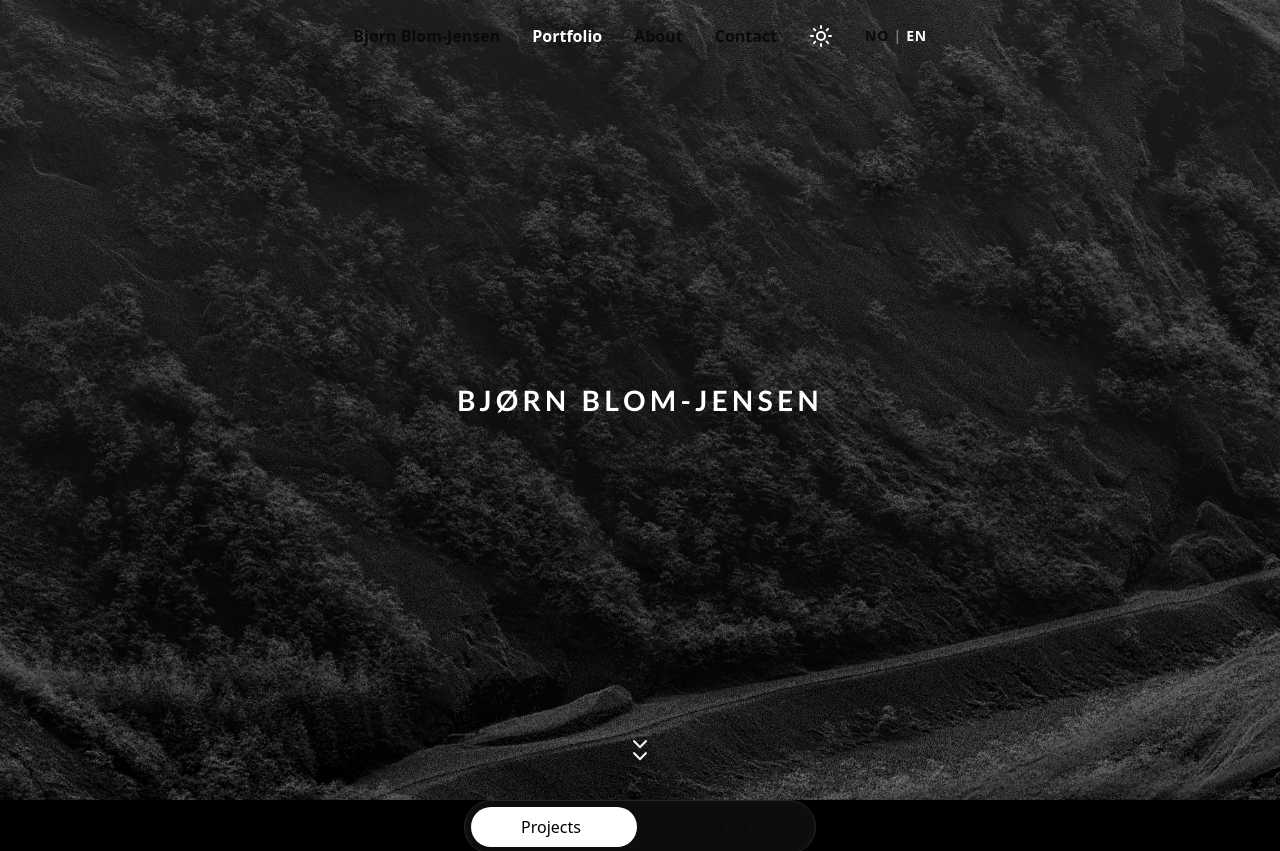
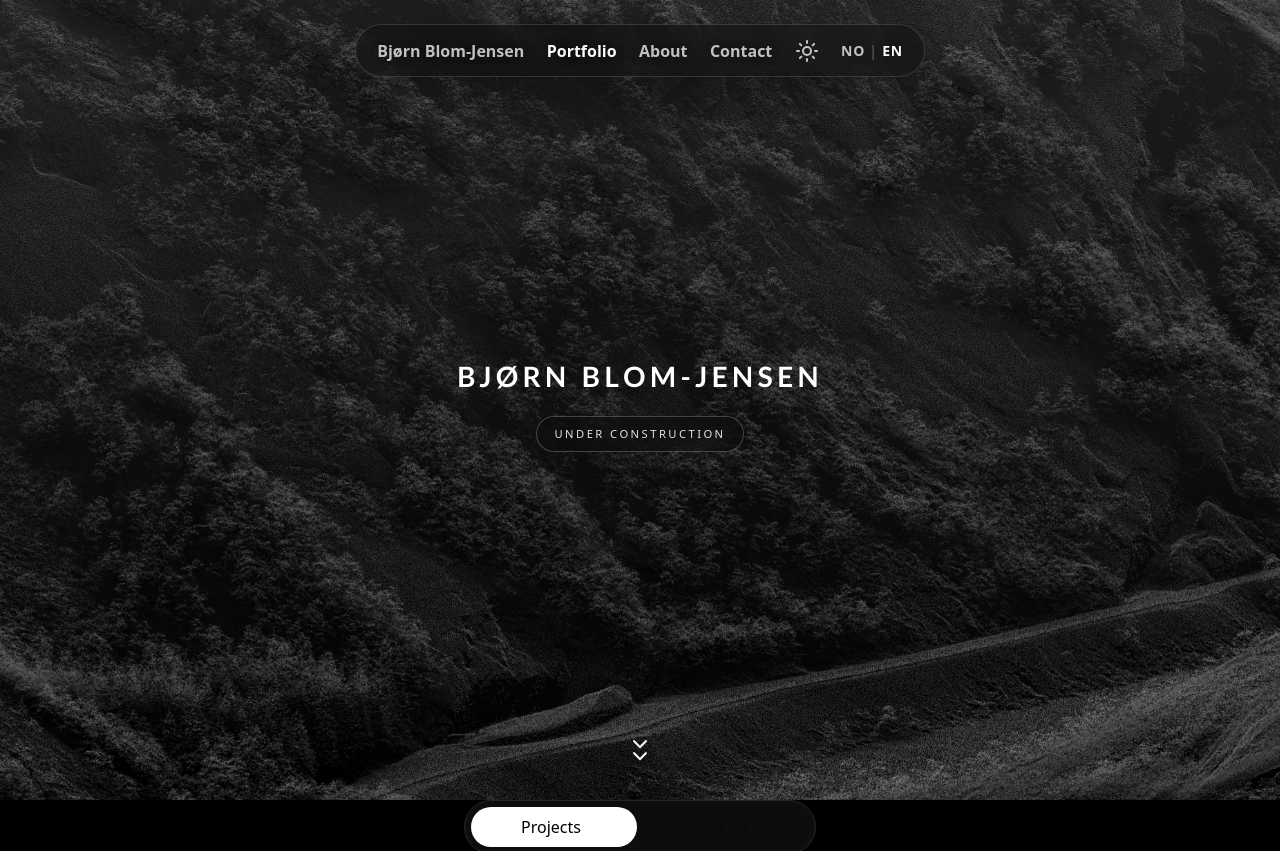
Before and after one commit to blomjensen/blomjensen.github.io, a React (Vite) app: page / in a window 1280 px wide. Shown: the top 851 px of the page. Built offline with nearby package versions, Linux system fonts and the light colour scheme.

Commit message:
Refine homepage hero and navigation

```diff
--- a/src/App.tsx
+++ b/src/App.tsx
@@ -46,7 +46,7 @@ function AppContent() {
       }, 150);
     };
 
-    window.addEventListener('scroll', handleScroll);
+    window.addEventListener('scroll', handleScroll, { passive: true });
     handleScroll(); // Initial check
 
     return () => {
--- a/src/components/Hero.tsx
+++ b/src/components/Hero.tsx
@@ -22,7 +22,7 @@ export function Hero({ onExploreClick }: HeroProps) {
       setScrollY(window.scrollY);
     };
 
-    window.addEventListener('scroll', handleScroll);
+    window.addEventListener('scroll', handleScroll, { passive: true });
     return () => window.removeEventListener('scroll', handleScroll);
   }, []);
 
@@ -81,6 +81,7 @@ export function Hero({ onExploreClick }: HeroProps) {
 
       {/* Content */}
       <div className={`relative h-full flex flex-col items-center justify-center text-center px-4 ${theme === 'dark' ? 'text-white' : 'text-gray-900'}`}>
+        <div className="flex flex-col items-center">
           <button
             onClick={onExploreClick}
             className="cursor-pointer"
@@ -113,6 +114,14 @@ export function Hero({ onExploreClick }: HeroProps) {
               ))}
             </div>
           </button>
+
+          <p
+            className="hero-status sm:text-xs"
+            data-tone={theme}
+          >
+            {c.hero.status}
+          </p>
+        </div>
       </div>
 
       {/* Scroll Indicator - Clickable */}
--- a/src/components/Navigation.tsx
+++ b/src/components/Navigation.tsx
@@ -19,10 +19,13 @@ export function Navigation({ activeSection, onNavigate, hoveredSection, onHover
   const c = content[language];
 
   const isDark = theme === 'dark';
+  const navTone = isDark ? 'dark' : 'light';
+  const mobileActiveText = isDark ? 'rgba(255, 255, 255, 0.98)' : 'rgba(17, 24, 39, 0.96)';
+  const mobileMutedText = isDark ? 'rgba(255, 255, 255, 0.72)' : 'rgba(17, 24, 39, 0.72)';
 
   useEffect(() => {
     const handleScroll = () => setIsScrolled(window.scrollY > 50);
-    window.addEventListener('scroll', handleScroll);
+    window.addEventListener('scroll', handleScroll, { passive: true });
     return () => window.removeEventListener('scroll', handleScroll);
   }, []);
 
@@ -45,35 +48,24 @@ export function Navigation({ activeSection, onNavigate, hoveredSection, onHover
 
   const displaySection = hoveredSection || activeSection;
 
-  // ✅ FARGER (samme logikk uansett scroll – du ønsket tydelig kontrast hele tiden)
-  const activeText = isDark ? 'text-white' : 'text-gray-900';
-  const inactiveText = isDark ? 'text-white/55 hover:text-white' : 'text-gray-700/70 hover:text-gray-900';
-
-  // ✅ Theme-icon skal ALLTID være highlight (100% hvit/svart)
-  const iconText = isDark ? 'text-white hover:text-white' : 'text-gray-900 hover:text-gray-900';
-
-  // "NO | EN" separator
-  const sepText = isDark ? 'text-white/40' : 'text-gray-500';
-
   return (
     <nav
-      className={`fixed top-0 left-0 right-0 z-50 transition-all duration-300 ${
-        isScrolled && (activeSection === 'portfolio' || activeSection === 'about' || activeSection === 'contact')
-          ? 'py-4'
-          : 'bg-transparent py-6'
+      className={`site-nav fixed top-0 left-0 right-0 z-50 transition-all duration-300 ${
+        isScrolled ? 'py-4' : 'py-6'
       }`}
+      data-tone={navTone}
+      data-scrolled={isScrolled ? 'true' : 'false'}
     >
       <div className="max-w-7xl mx-auto px-4 sm:px-6 lg:px-8">
         <div className="flex justify-center items-center">
           {/* Desktop Navigation */}
-          <div className="hidden md:flex gap-8 items-center">
+          <div className="site-nav-shell hidden md:flex items-center">
             <button
               onClick={() => handleNavClick('home')}
               onMouseEnter={() => onHover('home')}
               onMouseLeave={() => onHover(null)}
-              className={`transition-colors font-bold ${
-                displaySection === 'home' ? activeText : inactiveText
-              }`}
+              className="site-nav-link"
+              data-active={displaySection === 'home' ? 'true' : 'false'}
               type="button"
             >
               {c.nav.home}
@@ -86,9 +78,8 @@ export function Navigation({ activeSection, onNavigate, hoveredSection, onHover
                 aria-current={activeSection === item.id ? 'true' : undefined}
                 onMouseEnter={() => onHover(item.id)}
                 onMouseLeave={() => onHover(null)}
-                className={`transition-colors font-bold ${
-                  displaySection === item.id ? activeText : inactiveText
-                }`}
+                className="site-nav-link"
+                data-active={displaySection === item.id ? 'true' : 'false'}
                 type="button"
               >
                 {item.label}
@@ -98,7 +89,7 @@ export function Navigation({ activeSection, onNavigate, hoveredSection, onHover
             {/* Theme toggle (always highlight color) */}
             <button
               onClick={toggleTheme}
-              className={`transition-colors ${iconText}`}
+              className="site-nav-icon"
               aria-label="Toggle theme"
               type="button"
             >
@@ -108,24 +99,23 @@ export function Navigation({ activeSection, onNavigate, hoveredSection, onHover
             {/* Language toggle (TEXT-STYLE) */}
             <button
               onClick={toggleLanguage}
-              className={`text-sm font-bold tracking-wider transition-colors ${
-                isDark ? 'text-white/70 hover:text-white' : 'text-gray-700/70 hover:text-gray-900'
-              }`}
+              className="site-nav-language text-sm tracking-wider"
               aria-label="Toggle language"
               type="button"
             >
-              <span className={language === 'no' ? activeText : ''}>NO</span>
-              <span className={sepText}>&nbsp;|&nbsp;</span>
-              <span className={language === 'en' ? activeText : ''}>EN</span>
+              <span className="site-nav-language-option" data-active={language === 'no' ? 'true' : 'false'}>NO</span>
+              <span className="site-nav-separator">&nbsp;|&nbsp;</span>
+              <span className="site-nav-language-option" data-active={language === 'en' ? 'true' : 'false'}>EN</span>
             </button>
           </div>
 
           {/* Mobile header */}
-          <div className="md:hidden flex justify-between items-center w-full">
-            <div />
+          <div className="site-nav-shell md:hidden flex items-center justify-between w-full">
+            <div style={{ width: 24 }} />
             <button
               onClick={() => handleNavClick('home')}
-              className={`transition-colors font-bold ${activeText}`}
+              className="font-bold transition-colors"
+              style={{ color: mobileActiveText }}
               type="button"
             >
               {getCurrentSectionLabel()}
@@ -135,7 +125,8 @@ export function Navigation({ activeSection, onNavigate, hoveredSection, onHover
               aria-label={isMobileMenuOpen ? 'Close menu' : 'Open menu'}
               aria-expanded={isMobileMenuOpen}
               aria-controls="mobile-menu"
-              className={`transition-colors ${activeText}`}
+              className="transition-colors"
+              style={{ color: mobileActiveText }}
               onClick={() => setIsMobileMenuOpen(!isMobileMenuOpen)}
               type="button"
             >
@@ -148,15 +139,14 @@ export function Navigation({ activeSection, onNavigate, hoveredSection, onHover
         {isMobileMenuOpen && (
           <div
             id="mobile-menu"
-            className={`md:hidden mt-4 rounded-lg shadow-lg py-4 ${
-              isDark ? 'bg-neutral-900' : 'bg-white'
-            }`}
+            className="site-mobile-menu md:hidden py-4"
           >
             <button
               onClick={() => handleNavClick('home')}
               className={`block w-full text-left px-4 py-3 transition-colors font-bold ${
-                activeSection === 'home' ? activeText : isDark ? 'text-white/55' : 'text-gray-900/55'
-              } ${isDark ? 'hover:bg-neutral-800' : 'hover:bg-gray-50'}`}
+                isDark ? 'hover:bg-neutral-800' : 'hover:bg-gray-50'
+              }`}
+              style={{ color: activeSection === 'home' ? mobileActiveText : mobileMutedText }}
               type="button"
             >
               {c.nav.home}
@@ -168,8 +158,9 @@ export function Navigation({ activeSection, onNavigate, hoveredSection, onHover
                 onClick={() => handleNavClick(item.id)}
                 aria-current={activeSection === item.id ? 'true' : undefined}
                 className={`block w-full text-left px-4 py-3 transition-colors font-bold ${
-                  activeSection === item.id ? activeText : isDark ? 'text-white/55' : 'text-gray-900/55'
-                } ${isDark ? 'hover:bg-neutral-800' : 'hover:bg-gray-50'}`}
+                  isDark ? 'hover:bg-neutral-800' : 'hover:bg-gray-50'
+                }`}
+                style={{ color: activeSection === item.id ? mobileActiveText : mobileMutedText }}
                 type="button"
               >
                 {item.label}
@@ -182,8 +173,9 @@ export function Navigation({ activeSection, onNavigate, hoveredSection, onHover
                 setIsMobileMenuOpen(false);
               }}
               className={`flex items-center gap-2 w-full text-left px-4 py-3 transition-colors ${
-                isDark ? 'text-white hover:bg-neutral-800' : 'text-gray-900 hover:bg-gray-50'
+                isDark ? 'hover:bg-neutral-800' : 'hover:bg-gray-50'
               }`}
+              style={{ color: mobileActiveText }}
               type="button"
             >
               {isDark ? <Sun size={24} /> : <Moon size={24} />}
@@ -196,8 +188,9 @@ export function Navigation({ activeSection, onNavigate, hoveredSection, onHover
                 setIsMobileMenuOpen(false);
               }}
               className={`flex items-center justify-between w-full text-left px-4 py-3 transition-colors ${
-                isDark ? 'text-white hover:bg-neutral-800' : 'text-gray-900 hover:bg-gray-50'
+                isDark ? 'hover:bg-neutral-800' : 'hover:bg-gray-50'
               }`}
+              style={{ color: mobileActiveText }}
               aria-label="Toggle language"
               type="button"
             >
--- a/src/content.ts
+++ b/src/content.ts
@@ -12,6 +12,7 @@ export const content = {
     },
     hero: {
       ariaScroll: 'Scroll to portfolio',
+      status: 'Under construction',
     },
     portfolio: {
       modeProjects: 'Projects',
@@ -65,6 +66,7 @@ export const content = {
     },
     hero: {
       ariaScroll: 'Scroll til portefølje',
+      status: 'Under utvikling',
     },
     portfolio: {
       modeProjects: 'Prosjekter',
--- a/src/custom.css
+++ b/src/custom.css
@@ -1,4 +1,150 @@
 /* Small, hand-authored overrides for a “liquid glass” feel */
+
+.site-nav-shell {
+  gap: 1.4rem;
+  padding: 0.85rem 1.3rem;
+  border-radius: 9999px;
+  border: 1px solid transparent;
+  -webkit-backdrop-filter: blur(18px) saturate(140%);
+  backdrop-filter: blur(18px) saturate(140%);
+  box-shadow: 0 18px 40px rgba(0, 0, 0, 0.16);
+  transition:
+    background-color 180ms ease,
+    border-color 180ms ease,
+    box-shadow 180ms ease,
+    transform 180ms ease;
+}
+
+.site-nav-shell:hover {
+  transform: translateY(-1px);
+}
+
+.site-nav[data-tone='dark'] .site-nav-shell {
+  background: rgba(12, 12, 12, 0.46);
+  border-color: rgba(255, 255, 255, 0.14);
+  box-shadow: 0 18px 44px rgba(0, 0, 0, 0.28);
+}
+
+.site-nav[data-tone='dark'][data-scrolled='true'] .site-nav-shell {
+  background: rgba(8, 8, 8, 0.68);
+  border-color: rgba(255, 255, 255, 0.18);
+}
+
+.site-nav[data-tone='light'] .site-nav-shell {
+  background: rgba(255, 255, 255, 0.72);
+  border-color: rgba(17, 24, 39, 0.08);
+  box-shadow: 0 18px 40px rgba(17, 24, 39, 0.12);
+}
+
+.site-nav[data-tone='light'][data-scrolled='true'] .site-nav-shell {
+  background: rgba(255, 255, 255, 0.9);
+  border-color: rgba(17, 24, 39, 0.1);
+}
+
+.site-nav-link,
+.site-nav-icon,
+.site-nav-language {
+  transition: color 160ms ease, opacity 160ms ease, transform 160ms ease;
+}
+
+.site-nav-link:hover,
+.site-nav-icon:hover,
+.site-nav-language:hover {
+  transform: translateY(-1px);
+}
+
+.site-nav-link,
+.site-nav-language-option {
+  font-weight: 600;
+}
+
+.site-nav[data-tone='dark'] .site-nav-link,
+.site-nav[data-tone='dark'] .site-nav-language,
+.site-nav[data-tone='dark'] .site-nav-language-option,
+.site-nav[data-tone='dark'] .site-nav-icon,
+.site-nav[data-tone='dark'] .site-nav-separator {
+  color: rgba(255, 255, 255, 0.74);
+  text-shadow: 0 1px 10px rgba(0, 0, 0, 0.35);
+}
+
+.site-nav[data-tone='light'] .site-nav-link,
+.site-nav[data-tone='light'] .site-nav-language,
+.site-nav[data-tone='light'] .site-nav-language-option,
+.site-nav[data-tone='light'] .site-nav-icon,
+.site-nav[data-tone='light'] .site-nav-separator {
+  color: rgba(17, 24, 39, 0.78);
+}
+
+.site-nav .site-nav-link:hover,
+.site-nav .site-nav-link[data-active='true'],
+.site-nav .site-nav-language:hover,
+.site-nav .site-nav-icon:hover,
+.site-nav .site-nav-language-option[data-active='true'] {
+  color: rgba(255, 255, 255, 0.98);
+}
+
+.site-nav[data-tone='light'] .site-nav-link:hover,
+.site-nav[data-tone='light'] .site-nav-link[data-active='true'],
+.site-nav[data-tone='light'] .site-nav-language:hover,
+.site-nav[data-tone='light'] .site-nav-icon:hover,
+.site-nav[data-tone='light'] .site-nav-language-option[data-active='true'] {
+  color: rgba(17, 24, 39, 0.96);
+}
+
+.site-nav-separator {
+  opacity: 0.45;
+}
+
+.site-mobile-menu {
+  margin-top: 1rem;
+  border-radius: 1.25rem;
+  border: 1px solid transparent;
+  -webkit-backdrop-filter: blur(18px) saturate(140%);
+  backdrop-filter: blur(18px) saturate(140%);
+  box-shadow: 0 20px 40px rgba(0, 0, 0, 0.18);
+}
+
+.site-nav[data-tone='dark'] .site-mobile-menu {
+  background: rgba(8, 8, 8, 0.9);
+  border-color: rgba(255, 255, 255, 0.12);
+}
+
+.site-nav[data-tone='light'] .site-mobile-menu {
+  background: rgba(255, 255, 255, 0.94);
+  border-color: rgba(17, 24, 39, 0.08);
+}
+
+.hero-status {
+  margin-top: 0.75rem;
+  padding: 0.55rem 1.1rem;
+  border-radius: 9999px;
+  border: 1px solid transparent;
+  font-size: 0.7rem;
+  letter-spacing: 0.22em;
+  text-transform: uppercase;
+  -webkit-backdrop-filter: blur(14px);
+  backdrop-filter: blur(14px);
+  transition: background-color 180ms ease, border-color 180ms ease, color 180ms ease;
+}
+
+.hero-status[data-tone='dark'] {
+  background: rgba(8, 8, 8, 0.34);
+  border-color: rgba(255, 255, 255, 0.22);
+  color: rgba(255, 255, 255, 0.88);
+}
+
+.hero-status[data-tone='light'] {
+  background: rgba(255, 255, 255, 0.46);
+  border-color: rgba(17, 24, 39, 0.12);
+  color: rgba(17, 24, 39, 0.78);
+}
+
+@media (max-width: 767px) {
+  .site-nav-shell {
+    gap: 0.75rem;
+    padding: 0.8rem 1rem;
+  }
+}
 
 .glass-pill {
   display: inline-flex;
```
Lines whose indentation alone changed are shown as unchanged.
